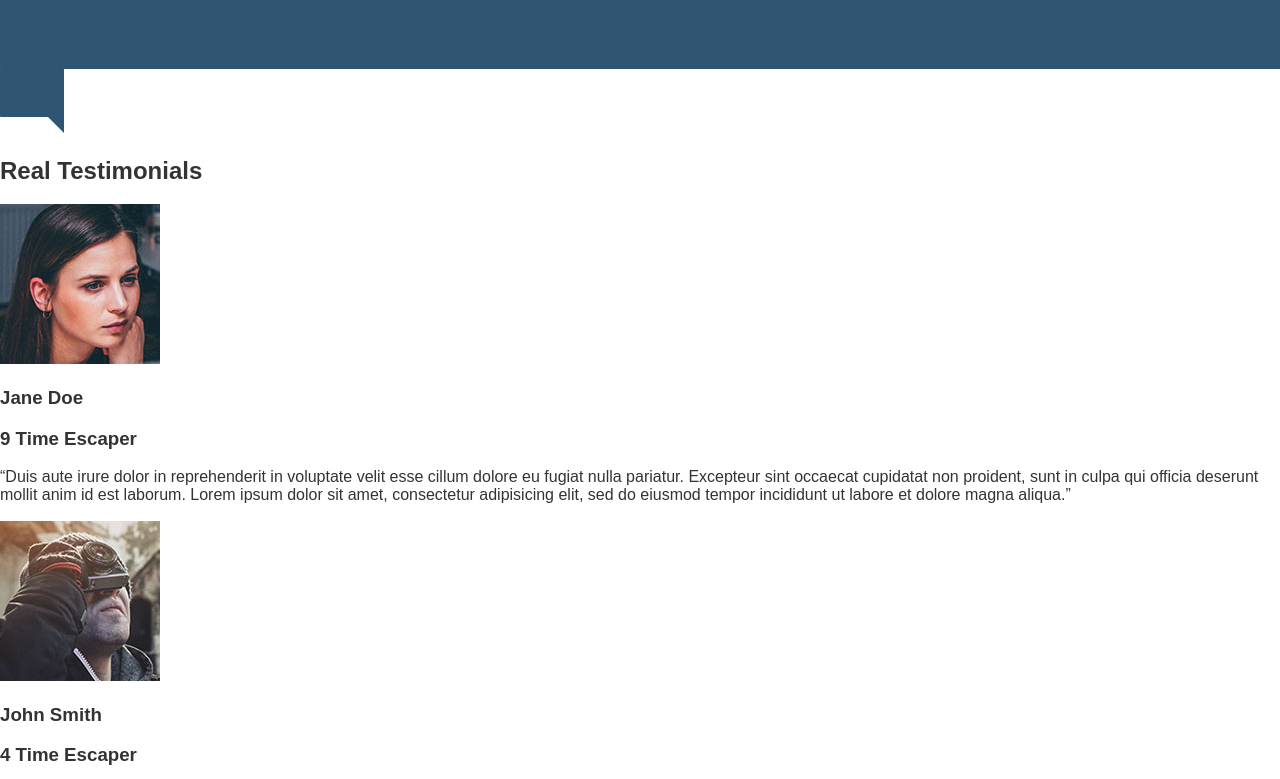
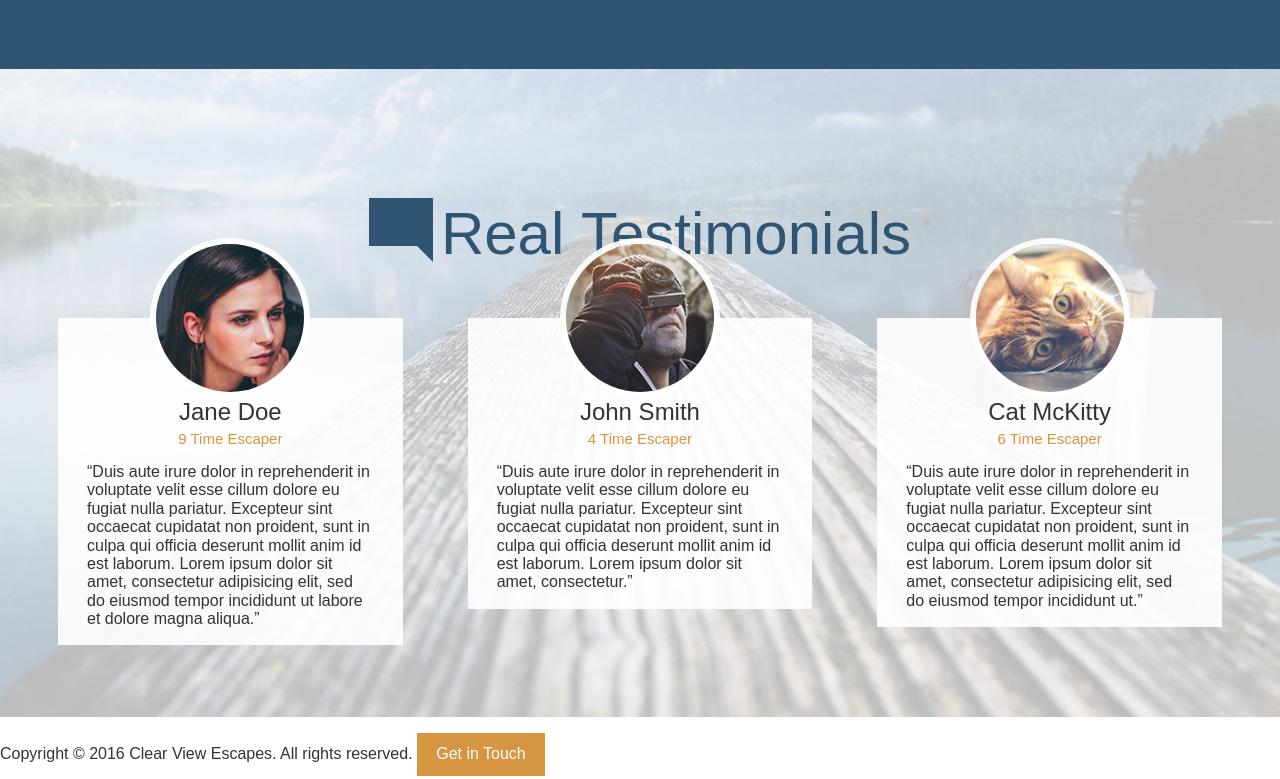
Before and after one commit to Cnfc/travel-site, a website: page app/index.html in a window 1280 px wide. Shown: the part 2908-3687 px from the top of the page. Drawn offline with Linux system fonts and the light colour scheme.

Commit message:
add testimonial section with 3 divs and pictures

```diff
--- a/app/assets/styles/modules/_page-section.css
+++ b/app/assets/styles/modules/_page-section.css
@@ -10,4 +10,9 @@
     background: $mainBlue;
     color: #fff;
   }
+
+  &--testimonials {
+    background: url('/assets/images/testimonials-bg.jpg') top center no-repeat;
+    background-size: cover;
+  }
 }
--- a/app/assets/styles/modules/_section-title.css
+++ b/app/assets/styles/modules/_section-title.css
@@ -11,6 +11,10 @@
     font-weight: 500;
   }
 
+  &--blue {
+    color: $mainBlue;
+  }
+
   &__icon {
 
     display: block;
@@ -19,6 +23,8 @@
     margin-bottom: .6rem;
 
     @mixin atSmall{
+      position: relative;
+      top: 8px;
       margin-right: .5rem;
       margin-left: 0;
       margin-bottom: 0;
--- /dev/null
+++ b/app/assets/styles/modules/_testimonial.css
@@ -0,0 +1,30 @@
+.testimonial {
+  background-color: rgba(255, 255, 255, .9);
+  padding: 0 1.8125rem 1px 1.8125rem;
+
+  &__photo {
+    border-radius: 80px;
+    overflow: hidden;
+    width: 160px;
+    height: 160px;
+    margin: 0 auto -80px auto;
+    position: relative;
+    top: -80px;
+    border: 6px solid rgba(255, 255, 255, .9);
+  }
+
+  &__title{
+    color: @mainBlue;
+    text-align: center;
+    font-size: 1.5rem;
+    font-weight: 500;
+    margin: 0;
+  }
+  &__subtitle {
+    color: $mainOrange;
+    text-align: center;
+    font-weight: 400;
+    font-size: 0.9375rem;
+    margin: .25rem 0 1rem 0;
+  }
+}
--- a/app/assets/styles/styles.css
+++ b/app/assets/styles/styles.css
@@ -11,3 +11,4 @@
 @import "modules/_generic-content-container";
 @import "modules/_section-title";
 @import "modules/_feature-item";
+@import "modules/_testimonial";
--- a/app/index.html
+++ b/app/index.html
@@ -104,25 +104,49 @@
     </div>
   </div>
 
-  <div id="testimonials">
-  <img src="assets/images/icons/comment.svg">
-  <h2>Real Testimonials</h2>
 
+  <div id="testimonials" class="page-section page-section--testimonials">
+    <div class="wrapper">
+
+      <h2 class="section-title section-title--blue"><img class='section-title__icon' src="assets/images/icons/comment.svg">Real <strong>Testimonials</strong></h2>
+
+      <div class="row row--gutters">
+        <div class="row__medium-4">
+          <div class="testimonial">
+            <div class="testimonial__photo">
               <img src="assets/images/testimonial-jane.jpg">
-  <h3>Jane Doe</h3>
-  <h3>9 Time Escaper</h3>
+            </div>
+            <h3 class="testimonial__title">Jane Doe</h3>
+            <h4 class="testimonial__subtitle">9 Time Escaper</h3>
             <p>&ldquo;Duis aute irure dolor in reprehenderit in voluptate velit esse cillum dolore eu fugiat nulla pariatur. Excepteur sint occaecat cupidatat non proident, sunt in culpa qui officia deserunt mollit anim id est laborum. Lorem ipsum dolor sit amet, consectetur adipisicing elit, sed do eiusmod tempor incididunt ut labore et dolore magna aliqua.&rdquo;</p>
+          </div>
+        </div>
 
+        <div class="row__medium-4">
+          <div class="testimonial">
+            <div class="testimonial__photo">
               <img src="assets/images/testimonial-john.jpg">
-  <h3>John Smith</h3>
-  <h3>4 Time Escaper</h3>
+            </div>
+            <h3 class="testimonial__title">John Smith</h3>
+            <h4 class="testimonial__subtitle">4 Time Escaper</h3>
             <p>&ldquo;Duis aute irure dolor in reprehenderit in voluptate velit esse cillum dolore eu fugiat nulla pariatur. Excepteur sint occaecat cupidatat non proident, sunt in culpa qui officia deserunt mollit anim id est laborum. Lorem ipsum dolor sit amet, consectetur.&rdquo;</p>
+          </div>
+        </div>
 
+        <div class="row__medium-4">
+          <div class="testimonial">
+            <div class="testimonial__photo">
               <img src="assets/images/testimonial-cat.jpg">
-  <h3>Cat McKitty</h3>
-  <h3>6 Time Escaper</h3>
+            </div>
+            <h3 class="testimonial__title">Cat McKitty</h3>
+            <h4 class="testimonial__subtitle">6 Time Escaper</h3>
             <p>&ldquo;Duis aute irure dolor in reprehenderit in voluptate velit esse cillum dolore eu fugiat nulla pariatur. Excepteur sint occaecat cupidatat non proident, sunt in culpa qui officia deserunt mollit anim id est laborum. Lorem ipsum dolor sit amet, consectetur adipisicing elit, sed do eiusmod tempor incididunt ut.&rdquo;</p>
           </div>
+        </div>
+      </div>
+    </div>
+  </div>
+
 
   <footer>
     <p>Copyright &copy; 2016 Clear View Escapes. All rights reserved. <a href="#" class="btn btn--orange">Get in Touch</a></p>
--- a/app/temp/styles/styles.css
+++ b/app/temp/styles/styles.css
@@ -611,6 +611,11 @@ a {
     color: #fff;
   }
 
+.page-section--testimonials {
+    background: url('/assets/images/testimonials-bg.jpg') top center no-repeat;
+    background-size: cover;
+  }
+
 .headline {
 font-size: 1.9rem;
   font-weight: 300;
@@ -768,6 +773,10 @@ font-size: 1.9rem;
     font-weight: 500;
   }
 
+.section-title--blue {
+    color: #2f5572;
+  }
+
 .section-title__icon {
 
     display: block;
@@ -779,6 +788,8 @@ font-size: 1.9rem;
 @media (min-width: 530px) {
 
 .section-title__icon {
+      position: relative;
+      top: 8px;
       margin-right: .5rem;
       margin-left: 0;
       margin-bottom: 0;
@@ -830,3 +841,35 @@ font-size: 1.9rem;
       font-size: 1.875rem
   }
   }
+
+.testimonial {
+  background-color: rgba(255, 255, 255, .9);
+  padding: 0 1.8125rem 1px 1.8125rem;
+}
+
+.testimonial__photo {
+    border-radius: 80px;
+    overflow: hidden;
+    width: 160px;
+    height: 160px;
+    margin: 0 auto -80px auto;
+    position: relative;
+    top: -80px;
+    border: 6px solid rgba(255, 255, 255, .9);
+  }
+
+.testimonial__title{
+    color: @mainBlue;
+    text-align: center;
+    font-size: 1.5rem;
+    font-weight: 500;
+    margin: 0;
+  }
+
+.testimonial__subtitle {
+    color: #d59541;
+    text-align: center;
+    font-weight: 400;
+    font-size: 0.9375rem;
+    margin: .25rem 0 1rem 0;
+  }
--- a/gulp/tasks/watch.js
+++ b/gulp/tasks/watch.js
@@ -16,6 +16,7 @@ gulp.task('watch', function() {
   });
   watch('./app/assets/styles/**/*.css', function(){
     gulp.start('cssInject');
+    browserSync.reload();
   });
 });
 
```
Lines whose indentation alone changed are shown as unchanged.
